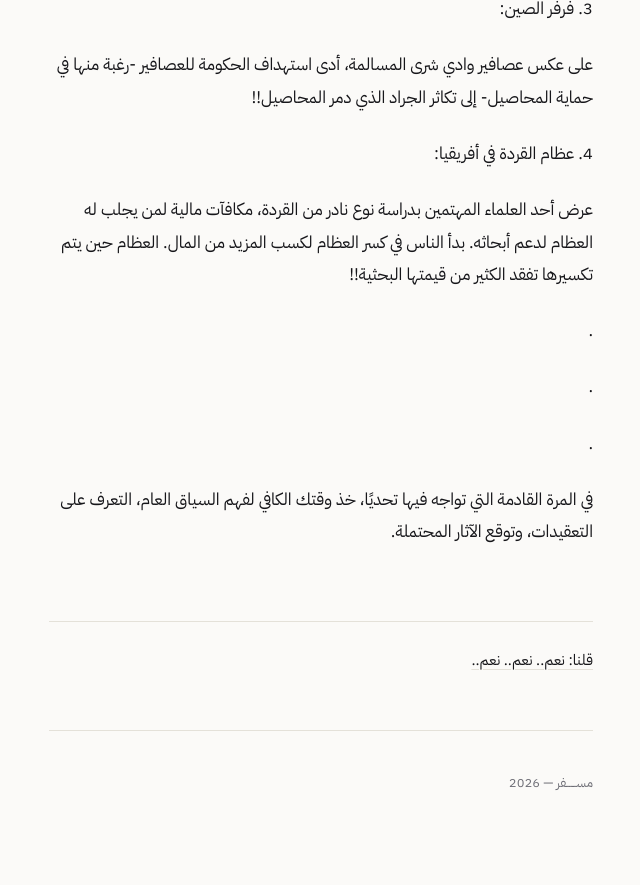
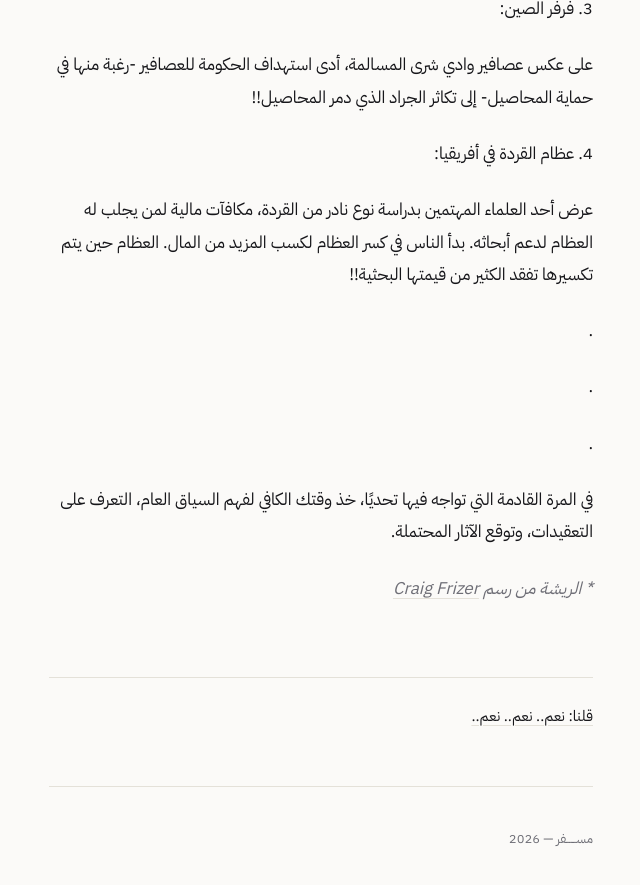
Before and after one commit to imisfer/info, a Jekyll site: the page built from _posts/2026-08-08-49.md, in a window 1280 px wide and 900 px high, scrolled down 2018 px. Shown: the top 885 px of the window, without its empty margins (319-959 px from the left). Built offline with Jekyll 4.4.1, drawn with Linux system fonts in a browser that asks for light colours; before the commit the page ends 2862 px from its top, so only the background shows below that.

Commit message:
Sync posts from WordPress

```diff
--- a/_posts/2026-08-08-49.md
+++ b/_posts/2026-08-08-49.md
@@ -38,3 +38,5 @@ excerpt: "وادي شرى مسقط رأسي، يقع على الحدود الف
 .
 
 في المرة القادمة التي تواجه فيها تحديًا، خذ وقتك الكافي لفهم السياق العام، التعرف على التعقيدات، وتوقع الآثار المحتملة.
+
+*\* الريشة من رسم [Craig Frizer](https://www.craigfrazier.com/drawings/feathers?itemId=85719f9dfsn13l6i49o0rs09536f2e-c8tg8-5hbd8)*
```
